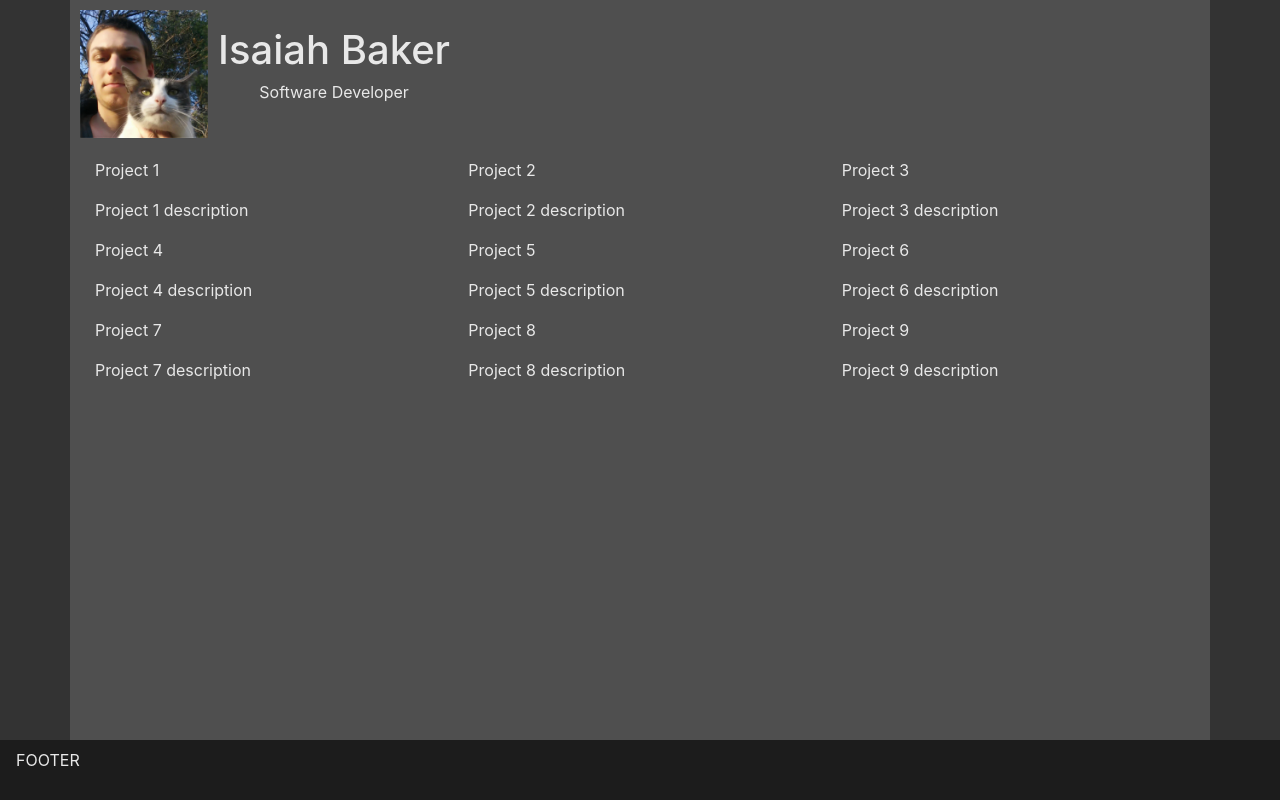
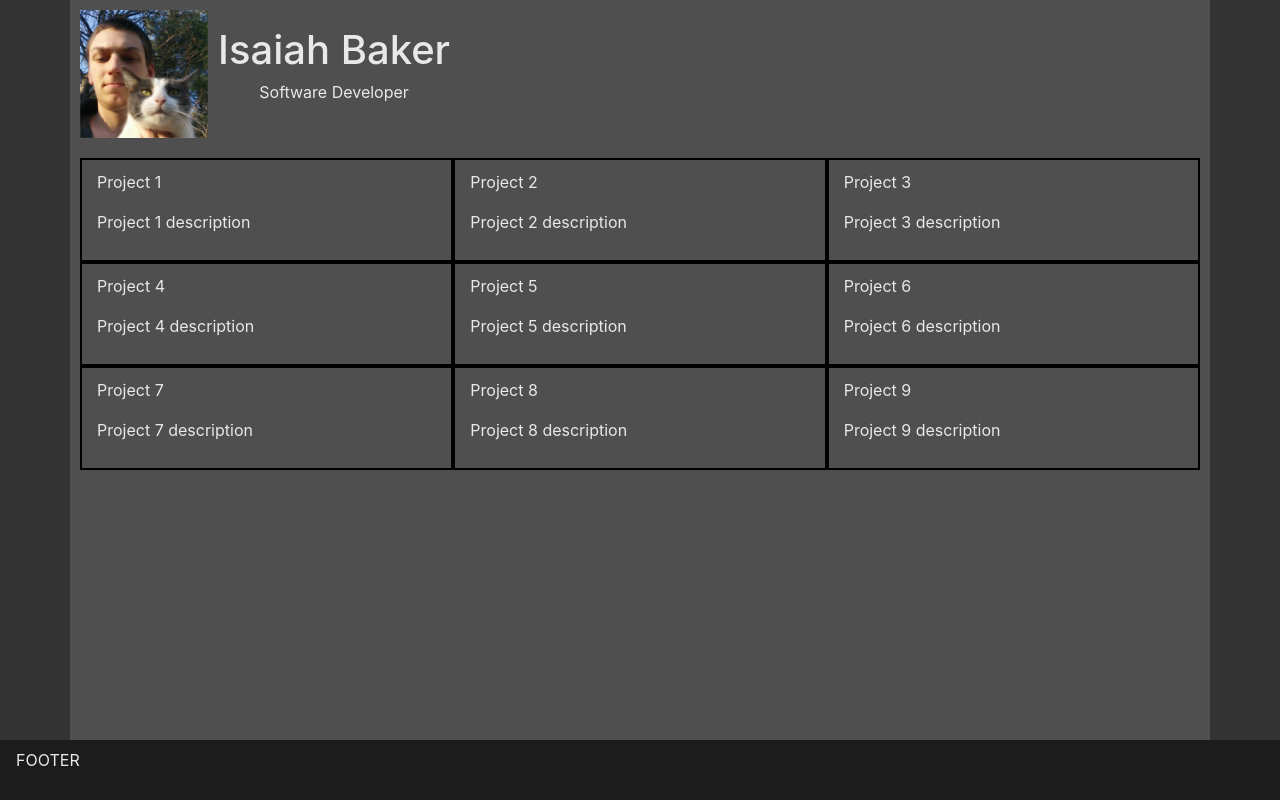
Before and after one commit to Zayah117/my-portfolio, a Flask app: page / in a window 1280 px wide. Run offline with Flask 2, Linux system fonts and the light colour scheme; some libraries are stand-ins or nearby versions.

Commit message:
.project css class

```diff
--- a/static/styles.css
+++ b/static/styles.css
@@ -32,6 +32,11 @@ footer {
 	padding: 10px;
 }
 
+.project {
+	padding: 10px;
+	border: black solid 2px;
+}
+
 .profile-pic {
 	width: 128px;
 	height: 128px;
--- a/templates/front.html
+++ b/templates/front.html
@@ -27,7 +27,7 @@
 			</header>
 			<div class="row">
 				{% for i in data["projects"] %}
-					<div class="col-md-4">
+					<div class="col-md-4 project">
 						<p>{{ i.title }}</p>
 						<p>{{ i.description }}</p>
 					</div>
```
